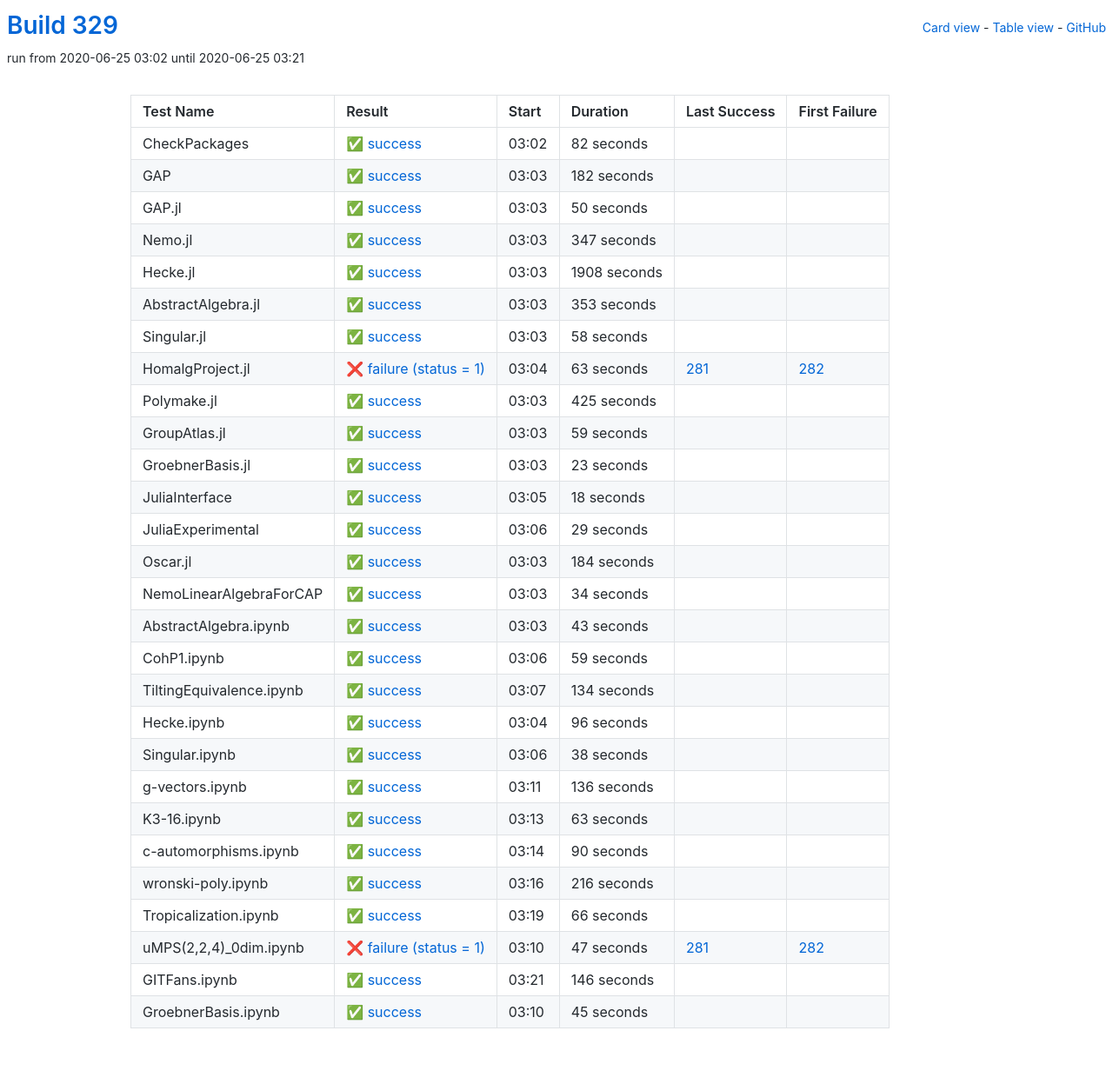
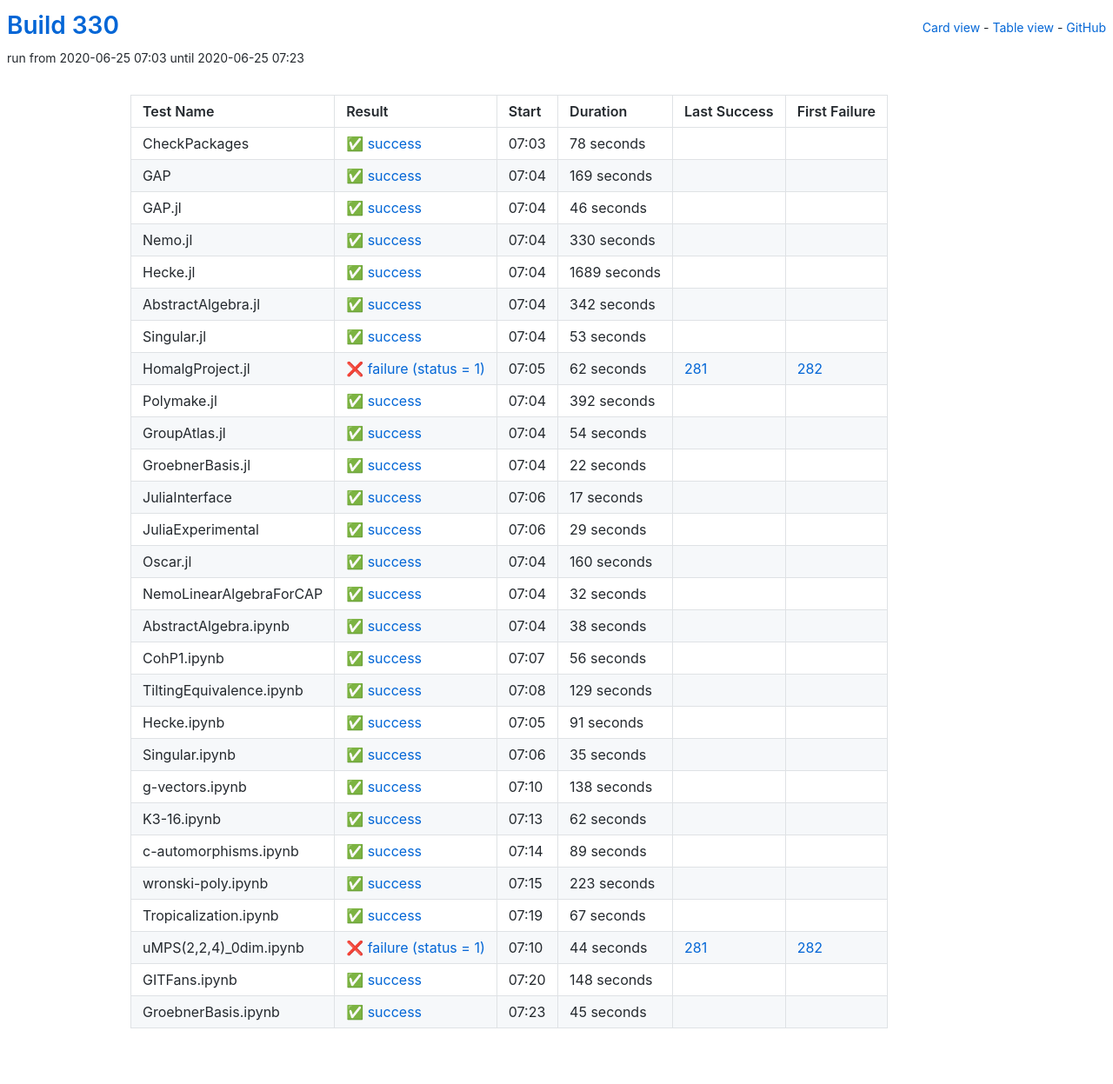
Before and after one commit to oscar-system/oscar-ci-status-stable, a Jekyll site: the page built from table.html, in a window 1280 px wide. Shown: the whole page at 87% size. Built offline with Jekyll 4.4.1, drawn with Linux system fonts in a browser that asks for light colours.

Commit message:
Build #330

```diff
--- a/_data/ci.yml
+++ b/_data/ci.yml
@@ -1,6 +1,6 @@
 ---
-build: 329
-build_url: https://oscarci.mathematik.uni-kl.de/job/oscar-stable/329/
+build: 330
+build_url: https://oscarci.mathematik.uni-kl.de/job/oscar-stable/330/
 job: oscar-stable
 organization: oscar-system
 repo: oscar-ci-status-stable
@@ -8,152 +8,152 @@ repourl: https://github.com/oscar-system/oscar-ci-status-stable
 tests:
 - name: CheckPackages
   id: checkpackages
-  log: https://oscarci.mathematik.uni-kl.de/job/oscar-stable/329/artifact/logs/build-329/CheckPackages.log
-  start: 2020-06-25 03:02
+  log: https://oscarci.mathematik.uni-kl.de/job/oscar-stable/330/artifact/logs/build-330/CheckPackages.log
+  start: 2020-06-25 07:03
   success: true
   exitcode: 0
   status: success
-  duration: 82
+  duration: 78
   last_success: false
   last_success_url:
   first_failure: false
   first_failure_url:
 - name: GAP
   id: gap
-  log: https://oscarci.mathematik.uni-kl.de/job/oscar-stable/329/artifact/logs/build-329/GAP.log
-  start: 2020-06-25 03:03
+  log: https://oscarci.mathematik.uni-kl.de/job/oscar-stable/330/artifact/logs/build-330/GAP.log
+  start: 2020-06-25 07:04
   success: true
   exitcode: 0
   status: success
-  duration: 182
+  duration: 169
   last_success: false
   last_success_url:
   first_failure: false
   first_failure_url:
 - name: GAP.jl
   id: gap-jl
-  log: https://oscarci.mathematik.uni-kl.de/job/oscar-stable/329/artifact/logs/build-329/GAP.jl.log
-  start: 2020-06-25 03:03
+  log: https://oscarci.mathematik.uni-kl.de/job/oscar-stable/330/artifact/logs/build-330/GAP.jl.log
+  start: 2020-06-25 07:04
   success: true
   exitcode: 0
   status: success
-  duration: 50
+  duration: 46
   last_success: false
   last_success_url:
   first_failure: false
   first_failure_url:
 - name: Nemo.jl
   id: nemo-jl
-  log: https://oscarci.mathematik.uni-kl.de/job/oscar-stable/329/artifact/logs/build-329/Nemo.jl.log
-  start: 2020-06-25 03:03
+  log: https://oscarci.mathematik.uni-kl.de/job/oscar-stable/330/artifact/logs/build-330/Nemo.jl.log
+  start: 2020-06-25 07:04
   success: true
   exitcode: 0
   status: success
-  duration: 347
+  duration: 330
   last_success: false
   last_success_url:
   first_failure: false
   first_failure_url:
 - name: Hecke.jl
   id: hecke-jl
-  log: https://oscarci.mathematik.uni-kl.de/job/oscar-stable/329/artifact/logs/build-329/Hecke.jl.log
-  start: 2020-06-25 03:03
+  log: https://oscarci.mathematik.uni-kl.de/job/oscar-stable/330/artifact/logs/build-330/Hecke.jl.log
+  start: 2020-06-25 07:04
   success: true
   exitcode: 0
   status: success
-  duration: 1908
+  duration: 1689
   last_success: false
   last_success_url:
   first_failure: false
   first_failure_url:
 - name: AbstractAlgebra.jl
   id: abstractalgebra-jl
-  log: https://oscarci.mathematik.uni-kl.de/job/oscar-stable/329/artifact/logs/build-329/AbstractAlgebra.jl.log
-  start: 2020-06-25 03:03
+  log: https://oscarci.mathematik.uni-kl.de/job/oscar-stable/330/artifact/logs/build-330/AbstractAlgebra.jl.log
+  start: 2020-06-25 07:04
   success: true
   exitcode: 0
   status: success
-  duration: 353
+  duration: 342
   last_success: false
   last_success_url:
   first_failure: false
   first_failure_url:
 - name: Singular.jl
   id: singular-jl
-  log: https://oscarci.mathematik.uni-kl.de/job/oscar-stable/329/artifact/logs/build-329/Singular.jl.log
-  start: 2020-06-25 03:03
+  log: https://oscarci.mathematik.uni-kl.de/job/oscar-stable/330/artifact/logs/build-330/Singular.jl.log
+  start: 2020-06-25 07:04
   success: true
   exitcode: 0
   status: success
-  duration: 58
+  duration: 53
   last_success: false
   last_success_url:
   first_failure: false
   first_failure_url:
 - name: HomalgProject.jl
   id: homalgproject-jl
-  log: https://oscarci.mathematik.uni-kl.de/job/oscar-stable/329/artifact/logs/build-329/HomalgProject.jl.log
-  start: 2020-06-25 03:04
+  log: https://oscarci.mathematik.uni-kl.de/job/oscar-stable/330/artifact/logs/build-330/HomalgProject.jl.log
+  start: 2020-06-25 07:05
   success: false
   exitcode: 1
   status: failure
-  duration: 63
+  duration: 62
   last_success: 281
   last_success_url: https://oscarci.mathematik.uni-kl.de/job/oscar-stable/281/
   first_failure: 282
   first_failure_url: https://oscarci.mathematik.uni-kl.de/job/oscar-stable/282/
 - name: Polymake.jl
   id: polymake-jl
-  log: https://oscarci.mathematik.uni-kl.de/job/oscar-stable/329/artifact/logs/build-329/Polymake.jl.log
-  start: 2020-06-25 03:03
+  log: https://oscarci.mathematik.uni-kl.de/job/oscar-stable/330/artifact/logs/build-330/Polymake.jl.log
+  start: 2020-06-25 07:04
   success: true
   exitcode: 0
   status: success
-  duration: 425
+  duration: 392
   last_success: false
   last_success_url:
   first_failure: false
   first_failure_url:
 - name: GroupAtlas.jl
   id: groupatlas-jl
-  log: https://oscarci.mathematik.uni-kl.de/job/oscar-stable/329/artifact/logs/build-329/GroupAtlas.jl.log
-  start: 2020-06-25 03:03
+  log: https://oscarci.mathematik.uni-kl.de/job/oscar-stable/330/artifact/logs/build-330/GroupAtlas.jl.log
+  start: 2020-06-25 07:04
   success: true
   exitcode: 0
   status: success
-  duration: 59
+  duration: 54
   last_success: false
   last_success_url:
   first_failure: false
   first_failure_url:
 - name: GroebnerBasis.jl
   id: groebnerbasis-jl
-  log: https://oscarci.mathematik.uni-kl.de/job/oscar-stable/329/artifact/logs/build-329/GroebnerBasis.jl.log
-  start: 2020-06-25 03:03
+  log: https://oscarci.mathematik.uni-kl.de/job/oscar-stable/330/artifact/logs/build-330/GroebnerBasis.jl.log
+  start: 2020-06-25 07:04
   success: true
   exitcode: 0
   status: success
-  duration: 23
+  duration: 22
   last_success: false
   last_success_url:
   first_failure: false
   first_failure_url:
 - name: JuliaInterface
   id: juliainterface
-  log: https://oscarci.mathematik.uni-kl.de/job/oscar-stable/329/artifact/logs/build-329/JuliaInterface.log
-  start: 2020-06-25 03:05
+  log: https://oscarci.mathematik.uni-kl.de/job/oscar-stable/330/artifact/logs/build-330/JuliaInterface.log
+  start: 2020-06-25 07:06
   success: true
   exitcode: 0
   status: success
-  duration: 18
+  duration: 17
   last_success: false
   last_success_url:
   first_failure: false
   first_failure_url:
 - name: JuliaExperimental
   id: juliaexperimental
-  log: https://oscarci.mathematik.uni-kl.de/job/oscar-stable/329/artifact/logs/build-329/JuliaExperimental.log
-  start: 2020-06-25 03:06
+  log: https://oscarci.mathematik.uni-kl.de/job/oscar-stable/330/artifact/logs/build-330/JuliaExperimental.log
+  start: 2020-06-25 07:06
   success: true
   exitcode: 0
   status: success
@@ -164,80 +164,32 @@ tests:
   first_failure_url:
 - name: Oscar.jl
   id: oscar-jl
-  log: https://oscarci.mathematik.uni-kl.de/job/oscar-stable/329/artifact/logs/build-329/Oscar.jl.log
-  start: 2020-06-25 03:03
+  log: https://oscarci.mathematik.uni-kl.de/job/oscar-stable/330/artifact/logs/build-330/Oscar.jl.log
+  start: 2020-06-25 07:04
   success: true
   exitcode: 0
   status: success
-  duration: 184
+  duration: 160
   last_success: false
   last_success_url:
   first_failure: false
   first_failure_url:
 - name: NemoLinearAlgebraForCAP
   id: nemolinearalgebraforcap
-  log: https://oscarci.mathematik.uni-kl.de/job/oscar-stable/329/artifact/logs/build-329/NemoLinearAlgebraForCAP.log
-  start: 2020-06-25 03:03
+  log: https://oscarci.mathematik.uni-kl.de/job/oscar-stable/330/artifact/logs/build-330/NemoLinearAlgebraForCAP.log
+  start: 2020-06-25 07:04
   success: true
   exitcode: 0
   status: success
-  duration: 34
+  duration: 32
   last_success: false
   last_success_url:
   first_failure: false
   first_failure_url:
 - name: AbstractAlgebra.ipynb
   id: abstractalgebra-ipynb
-  log: https://oscarci.mathematik.uni-kl.de/job/oscar-stable/329/artifact/logs/build-329/AbstractAlgebra.ipynb.log
-  start: 2020-06-25 03:03
-  success: true
-  exitcode: 0
-  status: success
-  duration: 43
-  last_success: false
-  last_success_url:
-  first_failure: false
-  first_failure_url:
-- name: CohP1.ipynb
-  id: cohp1-ipynb
-  log: https://oscarci.mathematik.uni-kl.de/job/oscar-stable/329/artifact/logs/build-329/CohP1.ipynb.log
-  start: 2020-06-25 03:06
-  success: true
-  exitcode: 0
-  status: success
-  duration: 59
-  last_success: false
-  last_success_url:
-  first_failure: false
-  first_failure_url:
-- name: TiltingEquivalence.ipynb
-  id: tiltingequivalence-ipynb
-  log: https://oscarci.mathematik.uni-kl.de/job/oscar-stable/329/artifact/logs/build-329/TiltingEquivalence.ipynb.log
-  start: 2020-06-25 03:07
-  success: true
-  exitcode: 0
-  status: success
-  duration: 134
-  last_success: false
-  last_success_url:
-  first_failure: false
-  first_failure_url:
-- name: Hecke.ipynb
-  id: hecke-ipynb
-  log: https://oscarci.mathematik.uni-kl.de/job/oscar-stable/329/artifact/logs/build-329/Hecke.ipynb.log
-  start: 2020-06-25 03:04
-  success: true
-  exitcode: 0
-  status: success
-  duration: 96
-  last_success: false
-  last_success_url:
-  first_failure: false
-  first_failure_url:
-- name: Singular.ipynb
-  id: singular-ipynb
-  log: https://oscarci.mathematik.uni-kl.de/job/oscar-stable/329/artifact/logs/build-329/Singular.ipynb.log
-  start: 2020-06-25 03:06
+  log: https://oscarci.mathematik.uni-kl.de/job/oscar-stable/330/artifact/logs/build-330/AbstractAlgebra.ipynb.log
+  start: 2020-06-25 07:04
   success: true
   exitcode: 0
   status: success
@@ -246,94 +198,142 @@ tests:
   last_success_url:
   first_failure: false
   first_failure_url:
-- name: g-vectors.ipynb
-  id: g-vectors-ipynb
-  log: https://oscarci.mathematik.uni-kl.de/job/oscar-stable/329/artifact/logs/build-329/g-vectors.ipynb.log
-  start: 2020-06-25 03:11
+- name: CohP1.ipynb
+  id: cohp1-ipynb
+  log: https://oscarci.mathematik.uni-kl.de/job/oscar-stable/330/artifact/logs/build-330/CohP1.ipynb.log
+  start: 2020-06-25 07:07
   success: true
   exitcode: 0
   status: success
-  duration: 136
+  duration: 56
+  last_success: false
+  last_success_url:
+  first_failure: false
+  first_failure_url:
+- name: TiltingEquivalence.ipynb
+  id: tiltingequivalence-ipynb
+  log: https://oscarci.mathematik.uni-kl.de/job/oscar-stable/330/artifact/logs/build-330/TiltingEquivalence.ipynb.log
+  start: 2020-06-25 07:08
+  success: true
+  exitcode: 0
+  status: success
+  duration: 129
+  last_success: false
+  last_success_url:
+  first_failure: false
+  first_failure_url:
+- name: Hecke.ipynb
+  id: hecke-ipynb
+  log: https://oscarci.mathematik.uni-kl.de/job/oscar-stable/330/artifact/logs/build-330/Hecke.ipynb.log
+  start: 2020-06-25 07:05
+  success: true
+  exitcode: 0
+  status: success
+  duration: 91
+  last_success: false
+  last_success_url:
+  first_failure: false
+  first_failure_url:
+- name: Singular.ipynb
+  id: singular-ipynb
+  log: https://oscarci.mathematik.uni-kl.de/job/oscar-stable/330/artifact/logs/build-330/Singular.ipynb.log
+  start: 2020-06-25 07:06
+  success: true
+  exitcode: 0
+  status: success
+  duration: 35
+  last_success: false
+  last_success_url:
+  first_failure: false
+  first_failure_url:
+- name: g-vectors.ipynb
+  id: g-vectors-ipynb
+  log: https://oscarci.mathematik.uni-kl.de/job/oscar-stable/330/artifact/logs/build-330/g-vectors.ipynb.log
+  start: 2020-06-25 07:10
+  success: true
+  exitcode: 0
+  status: success
+  duration: 138
   last_success: false
   last_success_url:
   first_failure: false
   first_failure_url:
 - name: K3-16.ipynb
   id: k3-16-ipynb
-  log: https://oscarci.mathematik.uni-kl.de/job/oscar-stable/329/artifact/logs/build-329/K3-16.ipynb.log
-  start: 2020-06-25 03:13
+  log: https://oscarci.mathematik.uni-kl.de/job/oscar-stable/330/artifact/logs/build-330/K3-16.ipynb.log
+  start: 2020-06-25 07:13
   success: true
   exitcode: 0
   status: success
-  duration: 63
+  duration: 62
   last_success: false
   last_success_url:
   first_failure: false
   first_failure_url:
 - name: c-automorphisms.ipynb
   id: c-automorphisms-ipynb
-  log: https://oscarci.mathematik.uni-kl.de/job/oscar-stable/329/artifact/logs/build-329/c-automorphisms.ipynb.log
-  start: 2020-06-25 03:14
+  log: https://oscarci.mathematik.uni-kl.de/job/oscar-stable/330/artifact/logs/build-330/c-automorphisms.ipynb.log
+  start: 2020-06-25 07:14
   success: true
   exitcode: 0
   status: success
-  duration: 90
+  duration: 89
   last_success: false
   last_success_url:
   first_failure: false
   first_failure_url:
 - name: wronski-poly.ipynb
   id: wronski-poly-ipynb
-  log: https://oscarci.mathematik.uni-kl.de/job/oscar-stable/329/artifact/logs/build-329/wronski-poly.ipynb.log
-  start: 2020-06-25 03:16
+  log: https://oscarci.mathematik.uni-kl.de/job/oscar-stable/330/artifact/logs/build-330/wronski-poly.ipynb.log
+  start: 2020-06-25 07:15
   success: true
   exitcode: 0
   status: success
-  duration: 216
+  duration: 223
   last_success: false
   last_success_url:
   first_failure: false
   first_failure_url:
 - name: Tropicalization.ipynb
   id: tropicalization-ipynb
-  log: https://oscarci.mathematik.uni-kl.de/job/oscar-stable/329/artifact/logs/build-329/Tropicalization.ipynb.log
-  start: 2020-06-25 03:19
+  log: https://oscarci.mathematik.uni-kl.de/job/oscar-stable/330/artifact/logs/build-330/Tropicalization.ipynb.log
+  start: 2020-06-25 07:19
   success: true
   exitcode: 0
   status: success
-  duration: 66
+  duration: 67
   last_success: false
   last_success_url:
   first_failure: false
   first_failure_url:
 - name: uMPS(2,2,4)_0dim.ipynb
   id: umps-2-2-4-0dim-ipynb
-  log: https://oscarci.mathematik.uni-kl.de/job/oscar-stable/329/artifact/logs/build-329/uMPS-2-2-4-_0dim.ipynb.log
-  start: 2020-06-25 03:10
+  log: https://oscarci.mathematik.uni-kl.de/job/oscar-stable/330/artifact/logs/build-330/uMPS-2-2-4-_0dim.ipynb.log
+  start: 2020-06-25 07:10
   success: false
   exitcode: 1
   status: failure
-  duration: 47
+  duration: 44
   last_success: 281
   last_success_url: https://oscarci.mathematik.uni-kl.de/job/oscar-stable/281/
   first_failure: 282
   first_failure_url: https://oscarci.mathematik.uni-kl.de/job/oscar-stable/282/
 - name: GITFans.ipynb
   id: gitfans-ipynb
-  log: https://oscarci.mathematik.uni-kl.de/job/oscar-stable/329/artifact/logs/build-329/GITFans.ipynb.log
-  start: 2020-06-25 03:21
+  log: https://oscarci.mathematik.uni-kl.de/job/oscar-stable/330/artifact/logs/build-330/GITFans.ipynb.log
+  start: 2020-06-25 07:20
   success: true
   exitcode: 0
   status: success
-  duration: 146
+  duration: 148
   last_success: false
   last_success_url:
   first_failure: false
   first_failure_url:
 - name: GroebnerBasis.ipynb
   id: groebnerbasis-ipynb
-  log: https://oscarci.mathematik.uni-kl.de/job/oscar-stable/329/artifact/logs/build-329/GroebnerBasis.ipynb.log
-  start: 2020-06-25 03:10
+  log: https://oscarci.mathematik.uni-kl.de/job/oscar-stable/330/artifact/logs/build-330/GroebnerBasis.ipynb.log
+  start: 2020-06-25 07:23
   success: true
   exitcode: 0
   status: success
```
Also changed, not shown: README.md.
